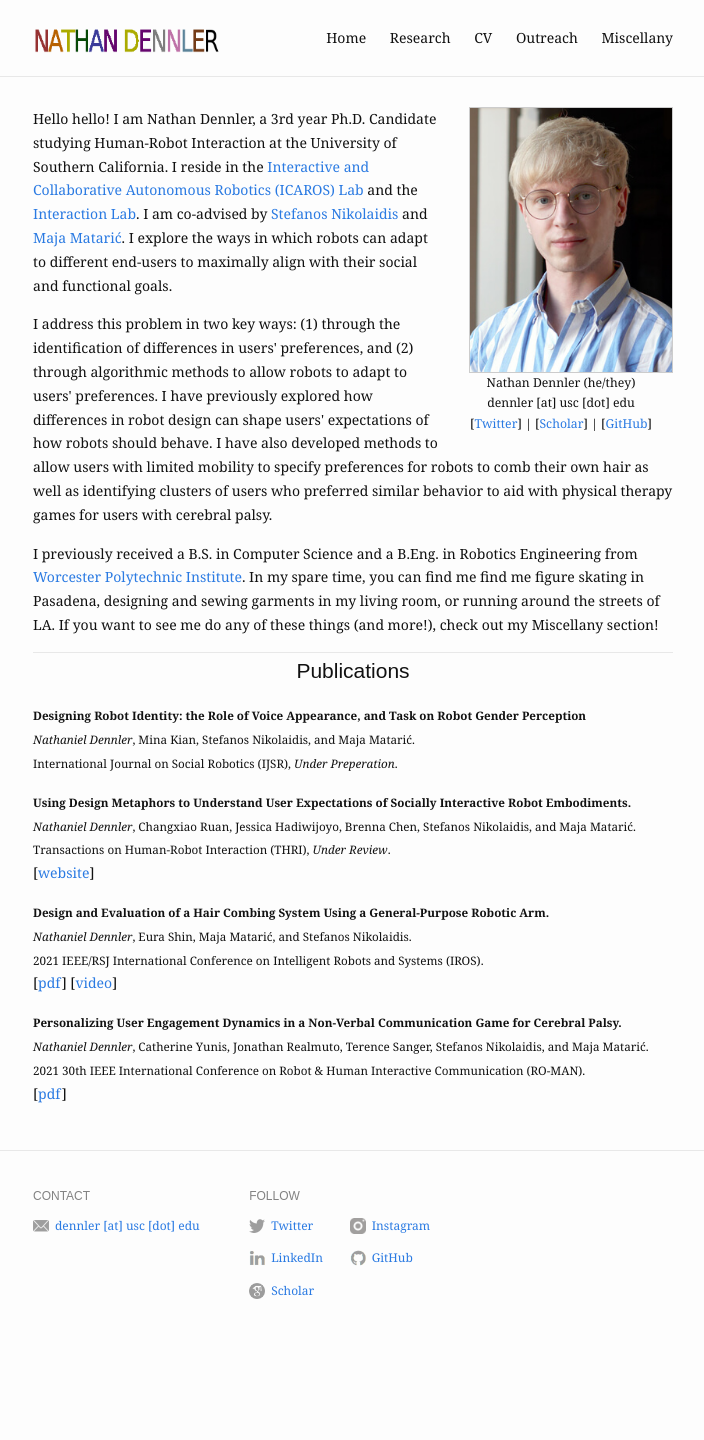
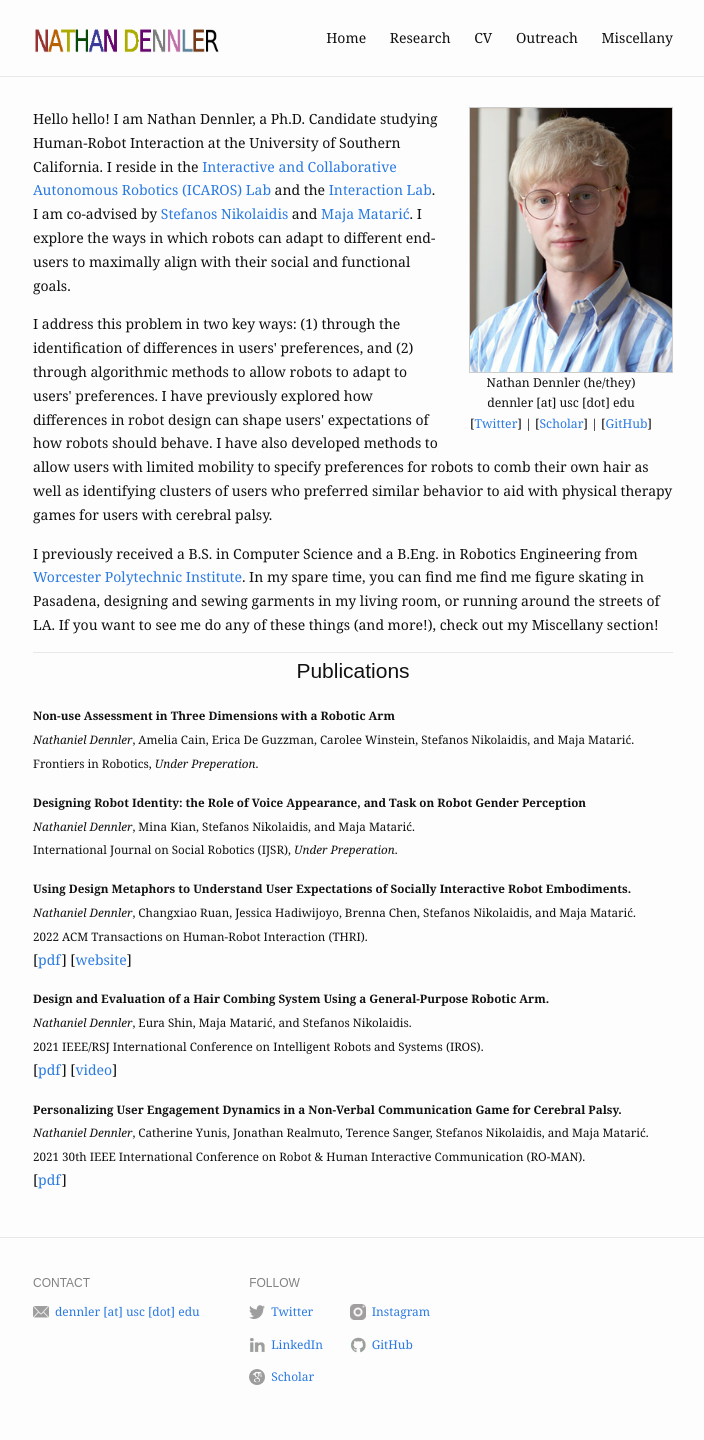
Before and after one commit to ndennler/ndennler.github.io, a Jekyll site: the page built from index.md, in a window 1280 px wide. Shown: the whole page, without its empty margins (287-991 px from the left). Built offline with Jekyll 4.4.1, drawn with Linux system fonts in a browser that asks for light colours; before the commit the page ends 1354 px from its top, so only the background shows below that.

Commit message:
2022 update

```diff
--- a/index.md
+++ b/index.md
@@ -6,7 +6,7 @@ profile_picture:
 ---
 
 <p>
-  Hello hello! I am Nathan Dennler, a 3rd year Ph.D. Candidate studying Human-Robot Interaction at the University of Southern California. I reside in the <a href="https://icaros.usc.edu/">Interactive and Collaborative Autonomous Robotics (ICAROS) Lab</a> and the <a href="https://uscinteractionlab.web.app/">Interaction Lab</a>. I am co-advised by <a href="https://stefanosnikolaidis.net/">Stefanos Nikolaidis</a> and <a href="http://maja-mataric.web.app">Maja Matarić</a>. I explore the ways in which robots can adapt to different end-users to maximally align with their social and functional goals.
+  Hello hello! I am Nathan Dennler, a Ph.D. Candidate studying Human-Robot Interaction at the University of Southern California. I reside in the <a href="https://icaros.usc.edu/">Interactive and Collaborative Autonomous Robotics (ICAROS) Lab</a> and the <a href="https://uscinteractionlab.web.app/">Interaction Lab</a>. I am co-advised by <a href="https://stefanosnikolaidis.net/">Stefanos Nikolaidis</a> and <a href="http://maja-mataric.web.app">Maja Matarić</a>. I explore the ways in which robots can adapt to different end-users to maximally align with their social and functional goals.
 </p>
 
 <p>
@@ -24,6 +24,14 @@ Publications
 
 <p>
   <small>
+  <b> Non-use Assessment in Three Dimensions with a Robotic Arm </b><br>
+  <i>Nathaniel Dennler</i>, Amelia Cain, Erica De Guzzman, Carolee Winstein, Stefanos Nikolaidis, and Maja Matarić. <br>
+  Frontiers in Robotics, <i>Under Preperation</i>.<br>
+  </small>
+</p>
+
+<p>
+  <small>
   <b>Designing Robot Identity: the Role of Voice Appearance, and Task on Robot Gender Perception </b><br>
   <i>Nathaniel Dennler</i>, Mina Kian, Stefanos Nikolaidis, and Maja Matarić. <br>
   International Journal on Social Robotics (IJSR), <i>Under Preperation</i>.<br>
@@ -34,9 +42,9 @@ Publications
   <small>
   <b>Using Design Metaphors to Understand User Expectations of Socially Interactive Robot Embodiments. </b><br>
   <i>Nathaniel Dennler</i>, Changxiao Ruan, Jessica Hadiwijoyo, Brenna Chen, Stefanos Nikolaidis, and Maja Matarić. <br>
-  Transactions on Human-Robot Interaction (THRI), <i>Under Review</i>.<br>
+  2022 ACM Transactions on Human-Robot Interaction (THRI).<br>
   </small>
-  [<a href="https://interaction-lab.github.io/robot-metaphors/">website</a>]
+  [<a href="https://dl.acm.org/doi/abs/10.1145/3550489">pdf</a>] [<a href="https://interaction-lab.github.io/robot-metaphors/">website</a>]
 </p>
 
 <p>
```
Also changed, not shown: research.md (+6 -6 lines), 3 other files.
